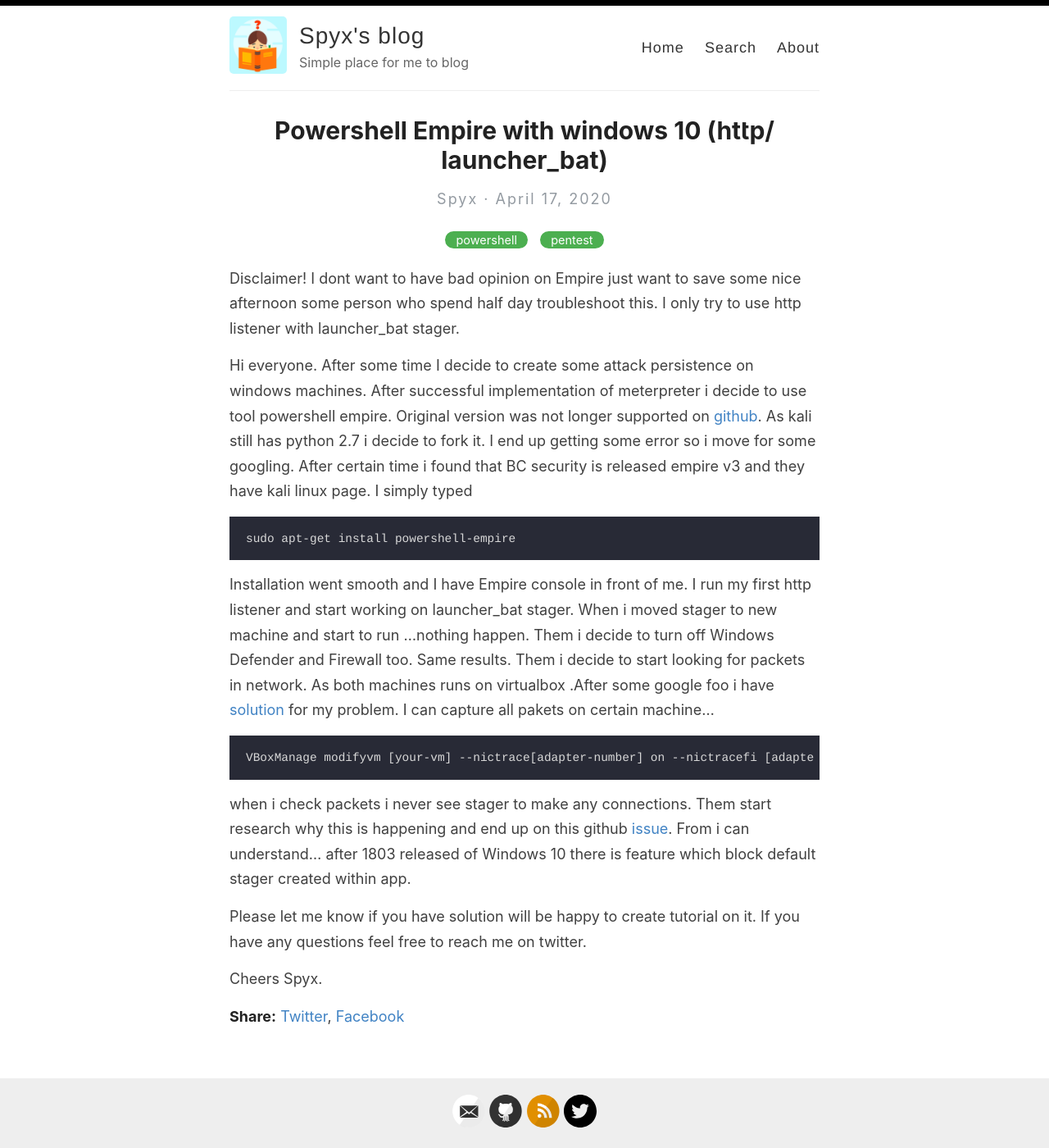
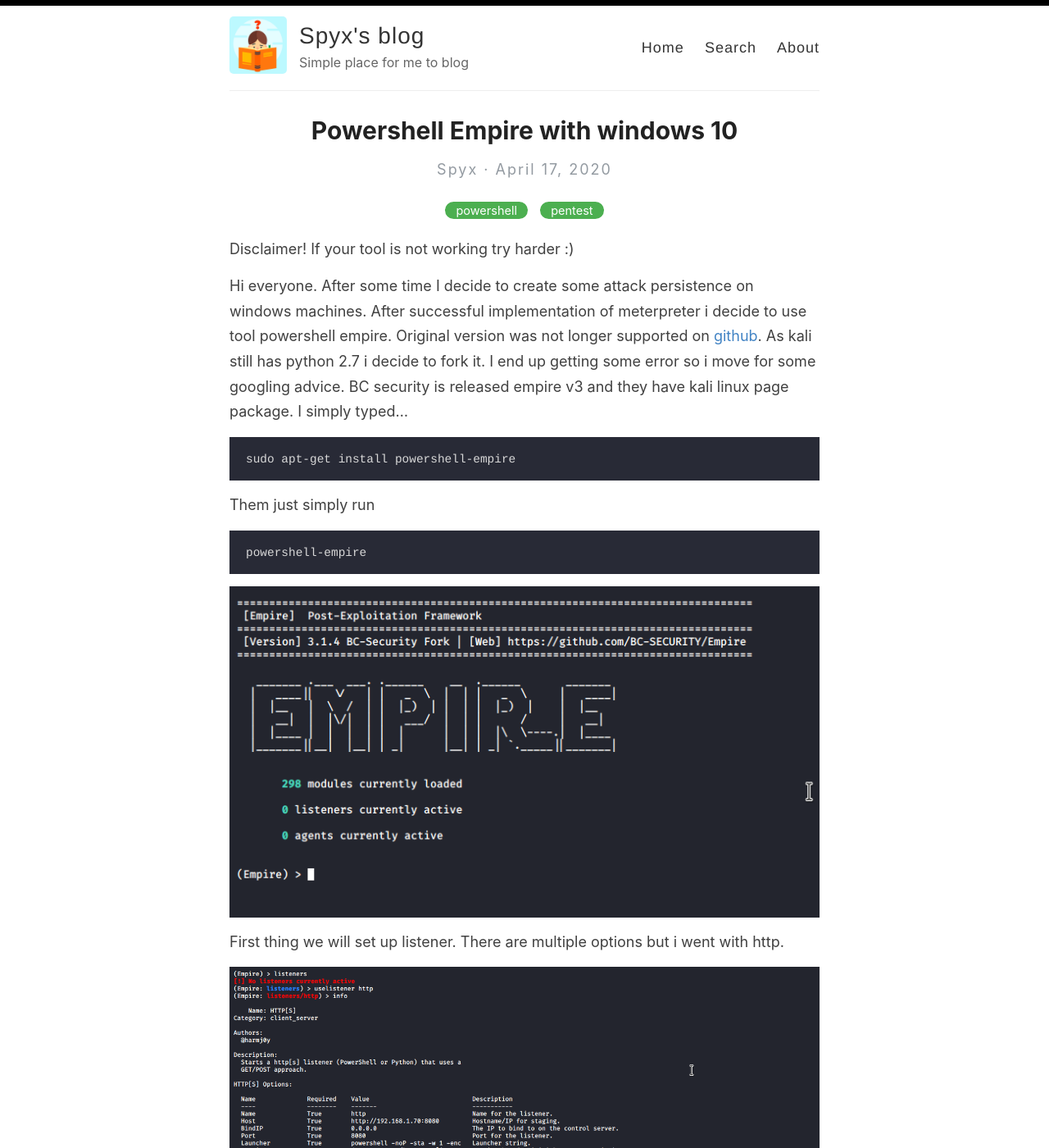
Before and after one commit to spyx/spyx.github.io, a Jekyll site: the page built from _posts/2020-4-17-empire_windows_10.md, in a window 1280 px wide and 1400 px high. Shown: the whole window at 82% size. Built offline with Jekyll 4.4.1, drawn with Linux system fonts in a browser that asks for light colours; comment, search, counter and statistics services are not loaded; some of the changed text lies outside the part shown.

Commit message:
empire rewrite article 1

````diff
--- a/_posts/2020-4-17-empire_windows_10.md
+++ b/_posts/2020-4-17-empire_windows_10.md
@@ -1,29 +1,51 @@
 ---
 layout: post
-title: Powershell Empire with windows 10 (http/ launcher_bat)
+title: Powershell Empire with windows 10
 categories: [powershell, pentest]
 ---
 
-Disclaimer! I dont want to have bad opinion on Empire just want to save some nice afternoon some person who spend half day troubleshoot this. I only try to use http listener with launcher_bat stager.
+Disclaimer! If your tool is not working try harder :)
 
 
-Hi everyone. After some time I decide to create some attack persistence on windows machines. After successful implementation of meterpreter i decide to use tool powershell empire. Original version was not longer supported on [github](https://github.com/EmpireProject/Empire). As kali still has python 2.7 i decide to fork it. I end up getting some error so i move for some googling. After certain time i found that BC security is released empire v3 and they have kali linux page. I simply typed
+Hi everyone. After some time I decide to create some attack persistence on windows machines. After successful implementation of meterpreter i decide to use tool powershell empire. Original version was not longer supported on [github](https://github.com/EmpireProject/Empire). As kali still has python 2.7 i decide to fork it. I end up getting some error so i move for some googling advice. BC security is released empire v3 and they have kali linux page package. I simply typed...
 
 ```
 sudo apt-get install powershell-empire
 ```
 
-Installation went smooth and I have Empire console in front of me.
-I run my first http listener and start working on launcher_bat stager. When i moved stager to new machine and start to run ...nothing happen. Them i decide to turn off Windows Defender and Firewall too. Same results. Them i decide to start looking for packets in network. As both machines runs on virtualbox .After some google foo i have [solution](https://www.virtualbox.org/wiki/Network_tips) for my problem. I can capture all pakets on certain machine...
-
+Them just simply run
 ```
-VBoxManage modifyvm [your-vm] --nictrace[adapter-number] on --nictracefi [adapter-number] file.pcap
+powershell-empire
 ```
 
-when i check packets i never see stager to make any connections. Them start research why this is happening and end up on this github [issue](https://github.com/EmpireProject/Empire/issues/1232). From i can understand... after 1803 released of Windows 10 there is feature which block default stager created within app.
+![](/images/empire/01_empireScreen.png)
 
-Please let me know if you have solution will be happy to  create tutorial on it.
-If you have any questions feel free to reach me on twitter.
+First thing we will set up listener. There are multiple options but i went with http.
+
+![](/images/empire/02_listeners.png)
+
+Them you type ***execute***. You will see that your listeners is now listening.
+
+![](/images/empire/03_execute.png)
+
+
+Make sure port, name is set up. You can also change DefaultDelay from 5s to 1s. When I was looking for some tutorial they start to create stager. Problem with stager was not working for me. Listeners have option to create launcher which will generate code for you.
+
+![](/images/empire/04_launcher.png)
+
+I copied this powershell into powershell terminal and get shell back
+
+![](/images/empire/05_connection.png)
+
+Move to this agent and test connection to my victim machine
+
+![](/images/empire/06_shell.png)
+
+Also as you can see I have win10 machine. I turned off Defender for learning purposes.
+
+![](/images/empire/07_shell.png)
+
+I hope you enjoy this reading...
 
 Cheers
 Spyx.
````
Also changed, not shown: images/empire/01_empireScreen.png (added), images/empire/02_listeners.png (added), images/empire/03_execute.png (added), images/empire/04_launcher.png (added), images/empire/05_connection.png (added), images/empire/06_shell.png (added), images/empire/07_sysinfo.png (added).
